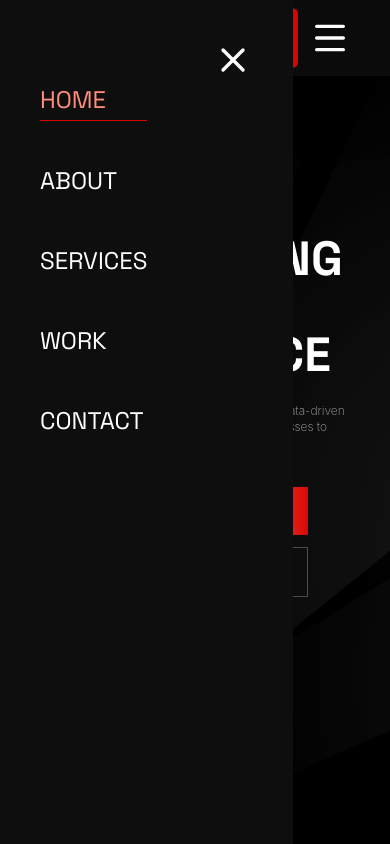
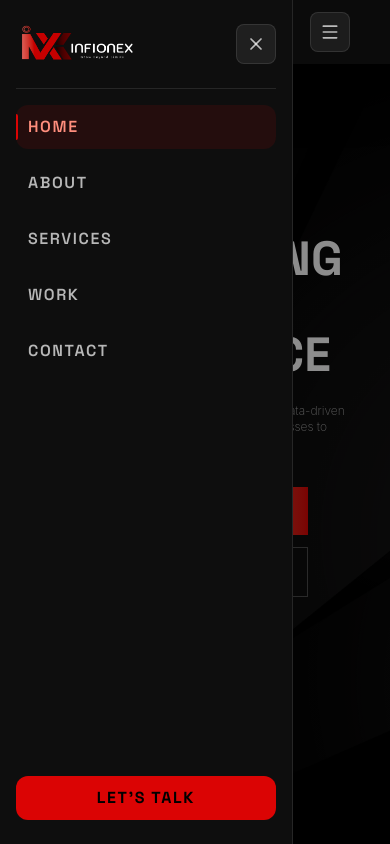
Before and after one commit to infionex/infionex-web, a React (Vite) app in the folder client/: page / in a window 390 px wide. Both pictures are taken after a click on the button 330 px from the left and 38 px from the top of the page. Shown: the top 844 px of the page. Built offline with nearby package versions, Linux system fonts and the light colour scheme.

Commit message:
sidebar update, no scroll open menu,responsive updated,steppage updated,footer updated

```diff
--- a/client/src/App.css
+++ b/client/src/App.css
@@ -1,3 +1,15 @@
  .kinetic-gradient {
             background: linear-gradient(135deg, #ff8e7d 0%, #eb0000 100%);
         }
+
+ .scrollbar-none {
+  scrollbar-width: none;
+}
+.scrollbar-none::-webkit-scrollbar {
+  display: none;
+}
+
+@keyframes slideIn {
+  from { transform: translateX(-20px); opacity: 0; }
+  to   { transform: translateX(0);     opacity: 1; }
+}
--- a/client/src/components/AboutUs.jsx
+++ b/client/src/components/AboutUs.jsx
@@ -6,7 +6,7 @@ export default function AboutUs() {
 
     return (
         <section id='about' className='bg-secondary-color'>
-            <div className='flex flex-col md:flex-row max-w-7xl mx-auto py-16 md:py-24 lg:py-32 px-4 sm:px-8 md:px-12 lg:px-24 gap-10 md:gap-0'>
+            <div className='flex flex-col md:flex-row max-w-425 mx-auto py-22 md:py-32 px-8 md:px-24   gap-10 md:gap-0'>
 
                 <div className='flex flex-col gap-8 md:gap-10 md:w-1/2 justify-center'>
                     <div className='flex flex-col gap-4 md:gap-6'>
--- a/client/src/components/ContactSection.jsx
+++ b/client/src/components/ContactSection.jsx
@@ -9,7 +9,7 @@ const ContactSection = () => {
             <div className='max-w-425 mx-auto py-10 md:py-20 px-8 md:px-24 '>
                 <div className='grid grid-cols-1 lg:grid-cols-2  text-white'>
                     <div>
-                        <span className="text-[#ff8e7d] font-headline font-bold tracking-[0.2em] uppercase text-sm mb-4 block">05 / COMMENCE</span>
+                        <span className="text-[#ff8e7d] font-headline font-bold tracking-[0.2em] uppercase text-sm mb-4 block">05 / CONTACT</span>
                         <h1 className="font-headline text-4xl md:text-6xl font-black tracking-tighter uppercase mb-10 text-white" >LET'S BUILD<br />SOMETHING BOLD</h1>
 
                         <div className='flex items-start '>
--- a/client/src/components/Navbar.jsx
+++ b/client/src/components/Navbar.jsx
@@ -9,7 +9,7 @@ export default function Navbar() {
   const [menu, setMenu] = useState(false)
   const [active, setActive] = useState("home")
 
-  const navItems = ["home", "about",  "services", "work","contact"]
+  const navItems = ["home", "about", "services", "work", "contact"]
 
   // refs for underline
   const navRefs = useRef([])
@@ -28,7 +28,7 @@ export default function Navbar() {
     setMenu(false)
   }
 
-  // detect active section on scroll
+
   useEffect(() => {
     const sections = document.querySelectorAll("section")
 
@@ -61,30 +61,94 @@ export default function Navbar() {
       })
     }
   }, [active])
+  useEffect(() => {
+  document.body.style.overflow = menu ? 'hidden' : ''
+}, [menu])
 
   return (
     <div>
 
       {/* MOBILE MENU */}
-      <div className={`fixed w-3/4 flex flex-row-reverse justify-between gap-10 px-10 py-10 h-full bg-secondary-color z-50 md:hidden transition-all duration-500 ${menu ? 'translate-x-0' : '-translate-x-full'}`}>
+      <>
 
-        <X onClick={() => setMenu(false)} className='text-white h-10 w-10' />
 
-        <div className='text-white flex flex-col pt-10 gap-10 text-2xl font-head'>
-          {navItems.map(item => (
+      <div
+        onClick={() => setMenu(false)}
+        className={`fixed inset-0 bg-black/45 z-40 md:hidden transition-opacity duration-400
+          ${menu ? 'opacity-100 pointer-events-auto' : 'opacity-0 pointer-events-none'}`}
+      />
+
+      <div className={`fixed top-0 left-0 w-3/4 h-full bg-secondary-color z-50 md:hidden
+        flex flex-col px-4 pt-5 pb-6
+        border-r border-white/10
+        transition-transform duration-[450ms] ease-[cubic-bezier(0.4,0,0.2,1)]
+        ${menu ? 'translate-x-0' : '-translate-x-[105%]'}`}
+      >
+
+        <div className="flex items-center justify-between mb-5">
+          <img className="h-12 object-contain" src={logo} alt="logo" />
+          <button
+            onClick={() => setMenu(false)}
+            className="w-10 h-10 rounded-lg bg-white/[0.07] border border-white/10
+              flex items-center justify-center text-white/70
+              hover:bg-white/[0.14] hover:text-white transition-all duration-200"
+          >
+            <X size={20} />
+          </button>
+        </div>
+
+        {/* Divider */}
+        <div className="h-px bg-white/10 mb-4" />
+
+        {/* Nav Items */}
+        <nav className="flex flex-col gap-3  flex-1">
+          {navItems.map((item, i) => (
             <button
               key={item}
-              onClick={() => scrollToSection(item)}
-              className={`text-left py-1 transition-all duration-300
-              ${active === item
-                ? "text-third-color border-b border-primary-color"
-                : "hover:text-third-color hover:border-b hover:border-primary-color"}`}
+              onClick={() => { scrollToSection(item); setMenu(false); }}
+              style={{
+                animation: menu
+                  ? `slideIn 0.38s ease ${i * 60 + 80}ms forwards`
+                  : 'none',
+                opacity: menu ? undefined : 0,
+                transform: menu ? undefined : 'translateX(-20px)',
+              }}
+              className={`relative flex items-center gap-2.5 px-3 py-2.5
+                rounded-xl font-head  font-semibold tracking-widest text-left
+                transition-all duration-[250ms]
+                ${active === item
+                  ? 'bg-primary-color/10 text-third-color'
+                  : 'text-white/70 hover:bg-primary-color/10 hover:text-third-color hover:translate-x-0.5'
+                }`}
             >
+              {/* Active indicator bar */}
+              <span
+                className={`absolute left-0 top-[20%] bottom-[20%] w-0.5
+                  bg-primary-color rounded-r transition-transform duration-200 origin-center
+                  ${active === item ? 'scale-y-100' : 'scale-y-0'}`}
+              />
               {item.toUpperCase()}
             </button>
           ))}
+        </nav>
+
+        {/* LET'S TALK button */}
+        <div
+          className={`transition-all duration-[400ms] delay-500
+            ${menu ? 'opacity-100 translate-y-0' : 'opacity-0 translate-y-3'}`}
+        >
+          <button
+            onClick={() => { scrollToSection('contact'); setMenu(false); }}
+            className="w-full py-2.5 rounded-xl bg-primary-color text-black
+              font-head  font-bold tracking-widest
+              hover:brightness-110 active:scale-[0.97] transition-all duration-200"
+          >
+            LET'S TALK
+          </button>
         </div>
       </div>
+    </>
+
 
       {/* NAVBAR */}
       <div className='bg-secondary-color/80 fixed top-0 left-0 z-40 text-white w-full px-10 py-2 flex justify-center drop-shadow-2xl drop-shadow-black/60 backdrop-blur-md'>
@@ -93,7 +157,7 @@ export default function Navbar() {
 
           {/* LOGO */}
           <div>
-            <img className='h-15 object-contain ' src={logo} alt="logo" />
+            <img className='h-12 md:h-15 object-contain ' src={logo} alt="logo" />
           </div>
 
           {/* DESKTOP NAV */}
@@ -107,8 +171,8 @@ export default function Navbar() {
                 onClick={() => scrollToSection(item)}
                 className={`py-1 transition-all cursor-pointer duration-300
                 ${active === item
-                  ? "text-white"
-                  : "text-label-color hover:text-third-color"}`}
+                    ? "text-white"
+                    : "text-label-color hover:text-third-color"}`}
               >
                 {item.toUpperCase()}
               </button>
@@ -125,13 +189,18 @@ export default function Navbar() {
           </div>
 
           {/* RIGHT SIDE */}
-          <div className='flex items-center gap-3 font-head'>
-            <button onClick={()=>scrollToSection("contact")} className='bg-primary-color cursor-pointer  px-3 py-1.5 text-black font-bold rounded-md'>
+          <div className='flex items-center  gap-3 font-head'>
+            <button onClick={() => scrollToSection("contact")} className='hidden md:flex bg-primary-color cursor-pointer  px-3 py-1.5 text-black font-bold rounded-md'>
               LET'S TALK
             </button>
 
-            <button onClick={() => setMenu(true)} className='md:hidden'>
-              <Menu className='h-10 w-10' />
+             <button
+            onClick={() => setMenu(true)}
+            className="w-10 h-10 rounded-lg  bg-white/[0.07] border border-white/10
+              md:hidd flex items-center justify-center text-white/70
+              hover:bg-white/[0.14] hover:text-white transition-all duration-200"
+          >
+              <Menu size={20} />
             </button>
           </div>
 
--- a/client/src/components/ServicesSection.jsx
+++ b/client/src/components/ServicesSection.jsx
@@ -37,8 +37,8 @@ export default function ServicesSection() {
     return (
         <section className="font-head bg-[#131313]" id="services">
             <div className="max-w-425 mx-auto py-22 md:py-32 px-8 md:px-24   ">
-                <span className="text-[#ff8e7d] font-headline font-bold tracking-[0.2em] uppercase text-sm mb-4 block" >03 / CAPABILITIES</span>
-                <h2 className="font-headline text-4xl md:text-6xl font-black tracking-tighter uppercase mb-24 text-white" >SYSTEMS OF INFLUENCE</h2>
+                <span className="text-[#ff8e7d] font-headline font-bold tracking-[0.2em] uppercase text-sm mb-4 block" >03 / SERVICES</span>
+                <h2 className="font-headline text-4xl md:text-6xl font-black tracking-tighter uppercase mb-10 md:mb-24 text-white" >SYSTEMS OF INFLUENCE</h2>
 
                 <div className="grid grid-cols-1 md:grid-cols-3 gap-10 border-[#484848]/10">
                         {services?.map((service,index ) => {
--- a/client/src/components/WhyChooseUs.jsx
+++ b/client/src/components/WhyChooseUs.jsx
@@ -63,7 +63,7 @@ const cardVariants = {
 
 export default function WhyChooseUs() {
   return (
-    <section className="relative w-full bg-gradient-to-b from-[#070707] via-[#0b0b0b] to-[#070707] text-white py-16 md:py-24 px-4 sm:px-8 md:px-16 lg:px-24 overflow-hidden">
+    <section className="relative w-full bg-gradient-to-b from-[#070707] via-[#0b0b0b] to-[#070707] text-white py-16 md:py-24 px-8 sm:px-8 md:px-16 lg:px-24 overflow-hidden">
       {/* Background Glow */}
       <div className="absolute inset-0 pointer-events-none">
         <div className="absolute top-20 left-1/2 -translate-x-1/2 w-[300px] md:w-[500px] h-[300px] md:h-[500px] bg-red-500/10 blur-[100px] md:blur-[120px] rounded-full" />
@@ -80,7 +80,7 @@ export default function WhyChooseUs() {
         <span className="text-[#ff8e7d] font-family-headline font-bold tracking-[0.2em] uppercase text-xs sm:text-sm mb-3 block">
           05 / WHY CHOOSE US
         </span>
-        <h1 className="text-3xl font-family-headline sm:text-4xl md:text-5xl lg:text-6xl font-black tracking-tighter uppercase text-white leading-tight px-2">
+        <h1 className=" font-family-headline text-4xl md:text-5xl lg:text-6xl font-black tracking-tighter uppercase text-white leading-tight px-2">
           THE INFIONEX ADVANTAGE
         </h1>
         <div className="w-16 md:w-24 h-[2px] bg-red-500 mx-auto mt-5 md:mt-6" />
```
Also changed, not shown: client/src/components/Footer.jsx (+21 -10 lines), client/src/components/ProcessSection.jsx (+86 -130 lines), client/src/components/WorkSection.jsx (+4 -4 lines).
